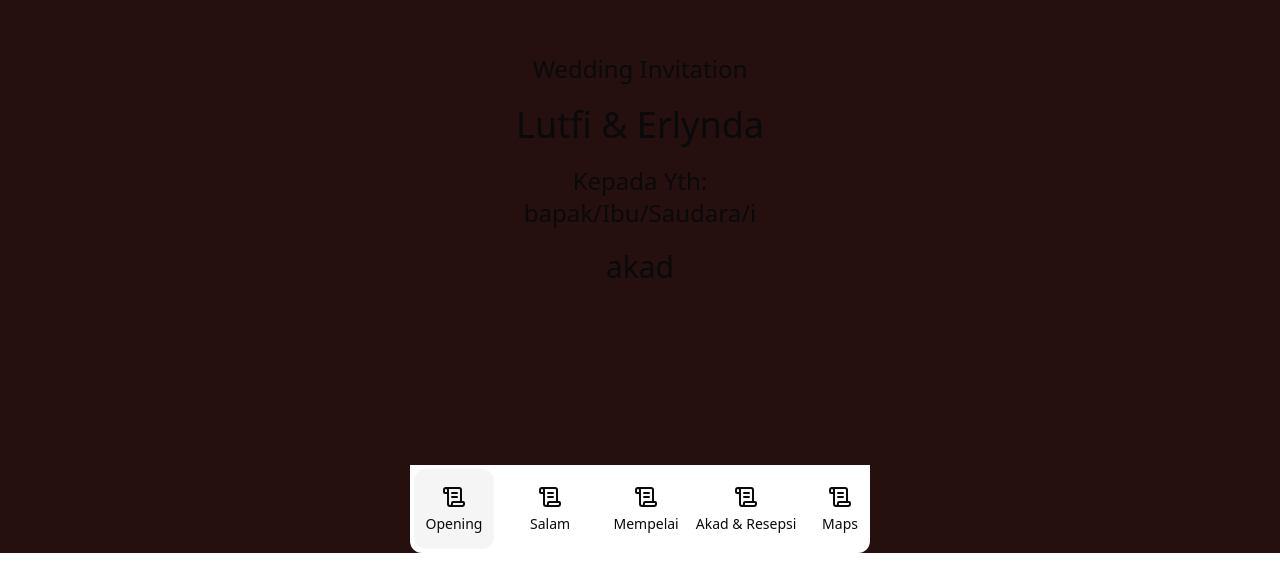
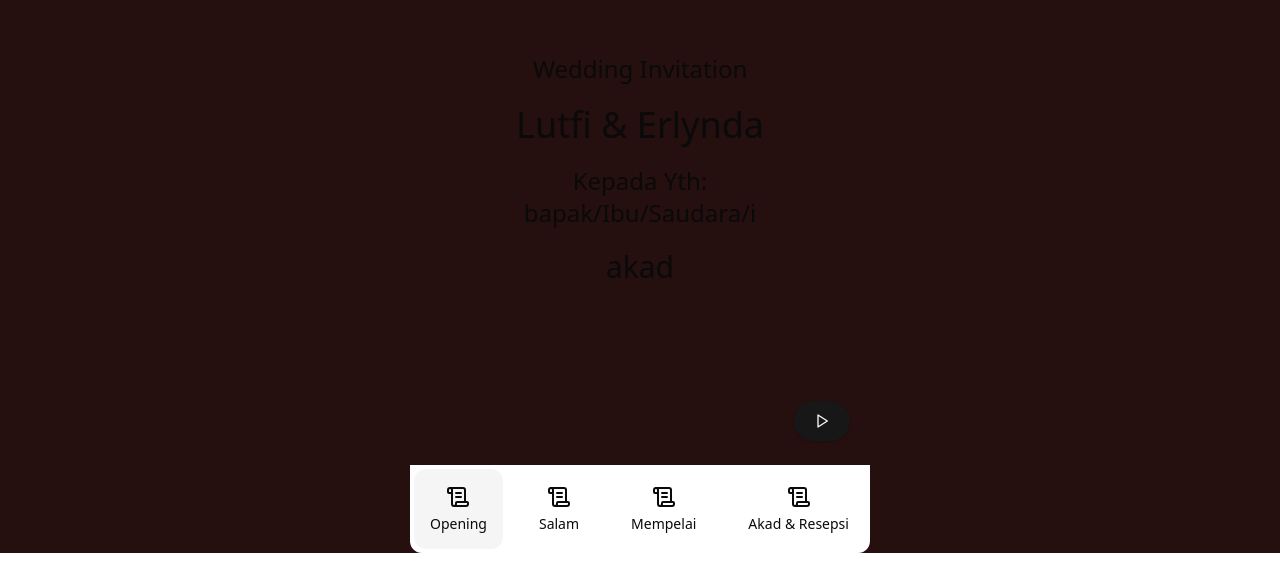
Before and after one commit to lutfiangg20/undangan-nikah-v2, a React (Vite) app: page /akad in a window 1280 px wide. Shown: the part 247-816 px from the top of the page. Built offline with nearby package versions, Linux system fonts and the light colour scheme.

Commit message:
add 2 menu

```diff
--- /dev/null
+++ b/src/components/MusicPlayer.tsx
@@ -0,0 +1,28 @@
+import { useMemo, useState } from "react";
+import { Button } from "./ui/button";
+import { Pause, Play } from "lucide-react";
+
+const MusicPlayer = () => {
+  const audio = useMemo(() => new Audio("/music.mp3"), []);
+  const [isPlaying, setIsPlaying] = useState(false);
+  const playMusic = () => {
+    if (isPlaying) {
+      setIsPlaying(false);
+      audio.pause();
+    } else {
+      audio.play();
+      setIsPlaying(true);
+    }
+  };
+
+  return (
+    <Button
+      className="absolute bottom-28 right-5 z-[500] rounded-full p-5"
+      onClick={playMusic}
+    >
+      {isPlaying ? <Pause /> : <Play />}
+    </Button>
+  );
+};
+
+export default MusicPlayer;
--- a/src/components/NewMainLayout.tsx
+++ b/src/components/NewMainLayout.tsx
@@ -4,6 +4,7 @@ import { ScrollText } from "lucide-react";
 import { ReactNode, useEffect, useMemo, useRef } from "react";
 import { motion } from "framer-motion";
 import { menuList } from "./menuList";
+import MusicPlayer from "./MusicPlayer";
 
 type Props = {
   children: ReactNode;
--- a/src/pages/opening.tsx
+++ b/src/pages/opening.tsx
@@ -7,6 +7,8 @@ import { useLocation, useParams } from "react-router";
 import OpeningContent from "./OpeningContent";
 import path from "path";
 import NewMainLayout from "@/components/NewMainLayout";
+import { Button } from "@/components/ui/button";
+import MusicPlayer from "@/components/MusicPlayer";
 
 const Opening = () => {
   const [selectedMenu, setSelectedMenu] = useState("opening");
@@ -56,6 +58,8 @@ const Opening = () => {
           }
         })}
       </div>
+
+      <MusicPlayer />
       <footer
         ref={parentRef}
         className="z-[400] absolute bottom-0 left-0 w-full rounded-b-xl p-1 flex gap-5 bg-background overflow-hidden"
@@ -65,7 +69,7 @@ const Opening = () => {
             onClick={() => handleSelectMenu(path.name)}
             key={index}
             style={{ transition: "all 0.2s ease-in-out" }}
-            className={`w-20 h-20 p-4 ${selectedMenu.toLowerCase().includes(path.name.toLowerCase()) ? "bg-accent" : ""} rounded-xl flex flex-col gap-2 items-center`}
+            className={` h-20 p-4 ${selectedMenu.toLowerCase().includes(path.name.toLowerCase()) ? "bg-accent" : ""} rounded-xl flex flex-col gap-2 items-center`}
           >
             {path.icon}
             <Label className="text-nowrap">{path.name}</Label>
```
Also changed, not shown: 1 other file (tests, documents, lock files or other folders).
